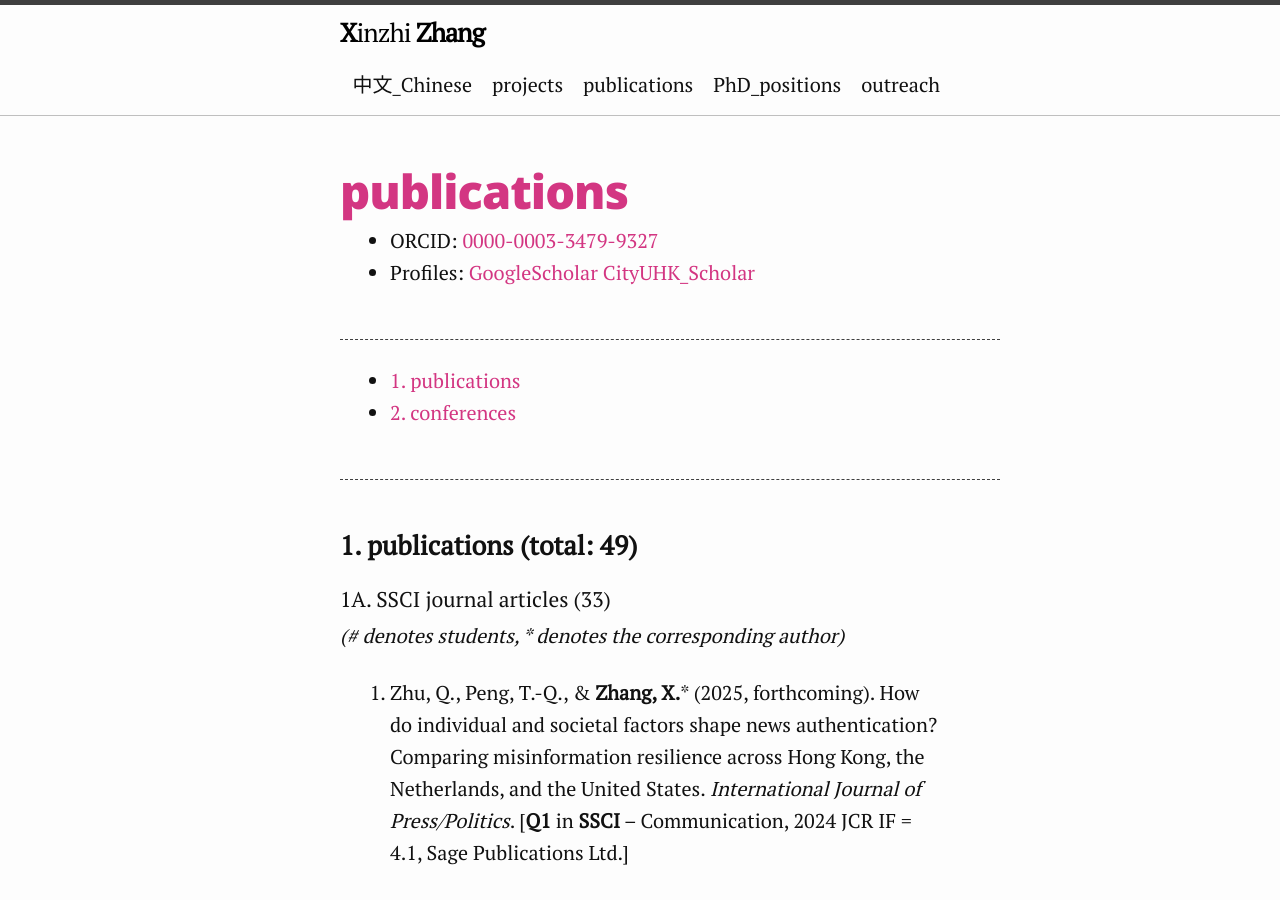
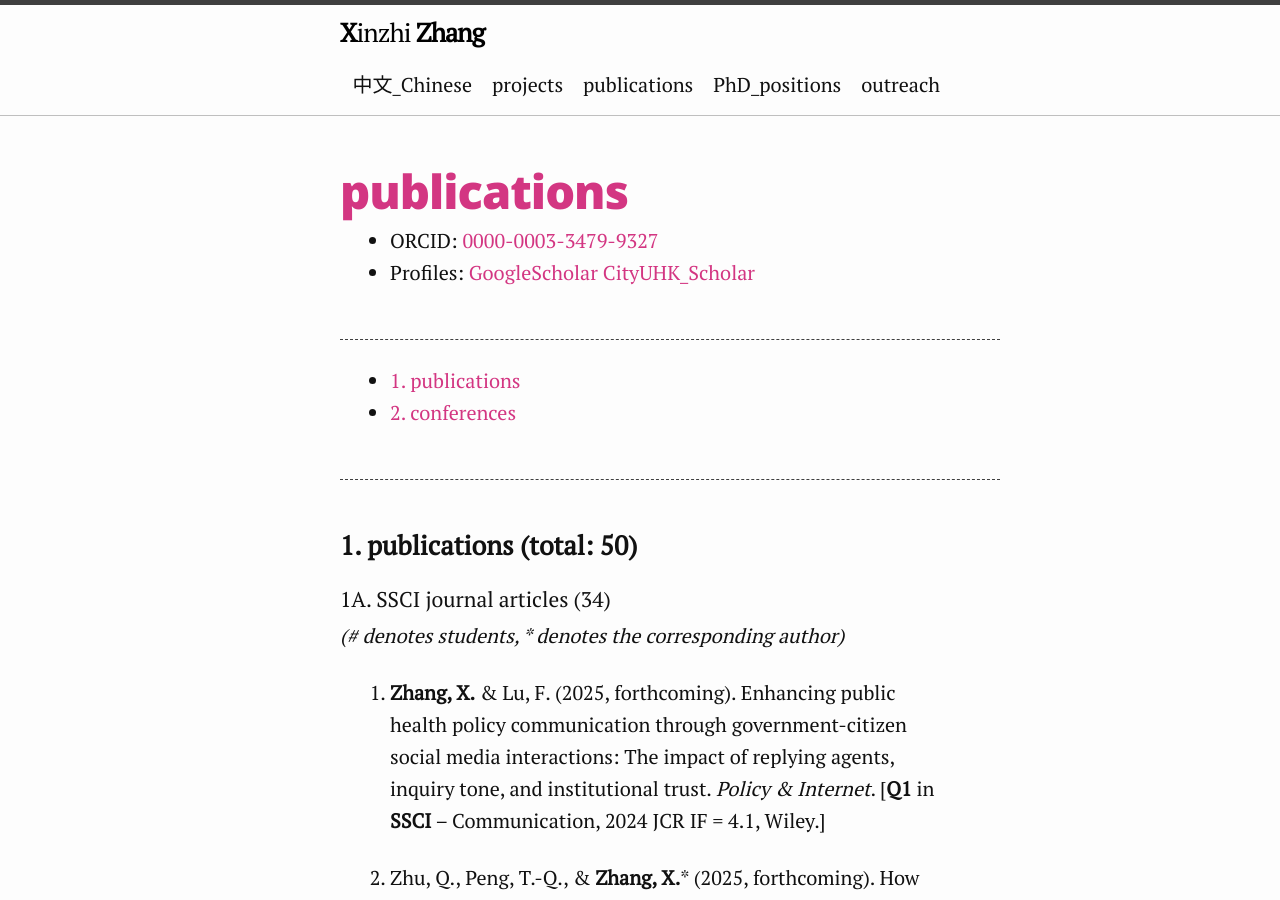
Before and after one commit to xzzhang2/xzzhang2.github.io, a Jekyll site: the page built from pages/pubs.md, in a window 1280 px wide and 900 px high. Built offline with Jekyll 4.4.1, drawn with Linux system fonts in a browser that asks for light colours.

Commit message:
updating information

```diff
--- a/pages/pubs.md
+++ b/pages/pubs.md
@@ -16,19 +16,21 @@ description: Xinzhi Zhang's publications
 
 ---
 
-### <a name="publications"></a>1. publications (total: 49)
+### <a name="publications"></a>1. publications (total: 50)
 
-#### 1A. SSCI journal articles (33)
+#### 1A. SSCI journal articles (34)
 
 *(\# denotes students, \* denotes the corresponding author)*
 
-1. Zhu, Q., Peng, T.-Q., & **Zhang, X.**\* (2025, forthcoming). How do individual and societal factors shape news authentication? Comparing misinformation resilience across Hong Kong, the Netherlands, and the United States. *International Journal of Press/Politics*. [**Q1** in **SSCI** – Communication, 2024 JCR IF = 4.1, Sage Publications Ltd.]
+1. **Zhang, X.** & Lu, F. (2025, forthcoming). Enhancing public health policy communication through government-citizen social media interactions: The impact of replying agents, inquiry tone, and institutional trust. *Policy & Internet*. [**Q1** in **SSCI** – Communication, 2024 JCR IF = 4.1, Wiley.]
 
-2. Xue, H., Zhang, J., & **Zhang, X.** (2025, forthcoming). Facts or feelings? Leveraging emotionality as a fact-checking strategy on social media in the United States. *Social Media + Society*. [**Q1** (top 10%) in **SSCI** - Communication, 2024 JCR IF = 5.5, Sage Publications Ltd.]
+2. Zhu, Q., Peng, T.-Q., & **Zhang, X.**\* (2025, forthcoming). How do individual and societal factors shape news authentication? Comparing misinformation resilience across Hong Kong, the Netherlands, and the United States. *International Journal of Press/Politics*. [**Q1** in **SSCI** – Communication, 2024 JCR IF = 4.1, Sage Publications Ltd.]
 
-3. Wang, C.-J., **Zhang, X.**\*, Gou, Z.\#, & Wu, Y.\# (2024). [Yesterday once more: Collective storytelling and public engagement with digital cultural products on the music streaming platform](https://www.nature.com/articles/s41599-024-03636-8). *Humanities and Social Sciences Communications*. 11, 1173. doi: 10.1057/s41599-024-03636-8. [**Q1** in **SSCI** – Social Sciences, Interdisciplinary. 2022 JCR IF = 3.70, Springer Nature Limited.]
+3. Xue, H., Zhang, J., & **Zhang, X.** (2025, forthcoming). Facts or feelings? Leveraging emotionality as a fact-checking strategy on social media in the United States. *Social Media + Society*. [**Q1** (top 10%) in **SSCI** - Communication, 2024 JCR IF = 5.5, Sage Publications Ltd.]
 
-4. **Zhang, X.**, Zhu, R.\#, Chen, L., Zhang, Z., & Chen, M.\# (2024). [News from Messenger? A cross-national comparative study of news media’s audience engagement strategies via Facebook Messenger chatbots](https://www.tandfonline.com/doi/full/10.1080/21670811.2022.2145329). *Digital Journalism, 12*(3), 336-355. doi: 10.1080/21670811.2022.2145329. [**Q1 (top 5%) in SSCI** - Communication, 2021 JCR IF = 6.847, Sage Publications Ltd.]
+4. Wang, C.-J., **Zhang, X.**\*, Gou, Z.\#, & Wu, Y.\# (2024). [Yesterday once more: Collective storytelling and public engagement with digital cultural products on the music streaming platform](https://www.nature.com/articles/s41599-024-03636-8). *Humanities and Social Sciences Communications*. 11, 1173. doi: 10.1057/s41599-024-03636-8. [**Q1** in **SSCI** – Social Sciences, Interdisciplinary. 2022 JCR IF = 3.70, Springer Nature Limited.]
+
+5. **Zhang, X.**, Zhu, R.\#, Chen, L., Zhang, Z., & Chen, M.\# (2024). [News from Messenger? A cross-national comparative study of news media’s audience engagement strategies via Facebook Messenger chatbots](https://www.tandfonline.com/doi/full/10.1080/21670811.2022.2145329). *Digital Journalism, 12*(3), 336-355. doi: 10.1080/21670811.2022.2145329. [**Q1 (top 5%) in SSCI** - Communication, 2021 JCR IF = 6.847, Sage Publications Ltd.]
 
 5. **Zhang, X.** & Zhu, R.\# (2024). [Health journalists’ social media sourcing during the early outbreak of the public health emergency](https://www.tandfonline.com/doi/full/10.1080/17512786.2022.2110927). *Journalism Practice, 18*(7), 1660-1680. doi: 10.1080/17512786.2022.2110927. [**SSCI** - Communication, 2021 JCR IF = 2.328, Routledge Journals, Taylor & Francis Ltd.]
 
```
Also changed, not shown: index.md (+1 -1 lines).
